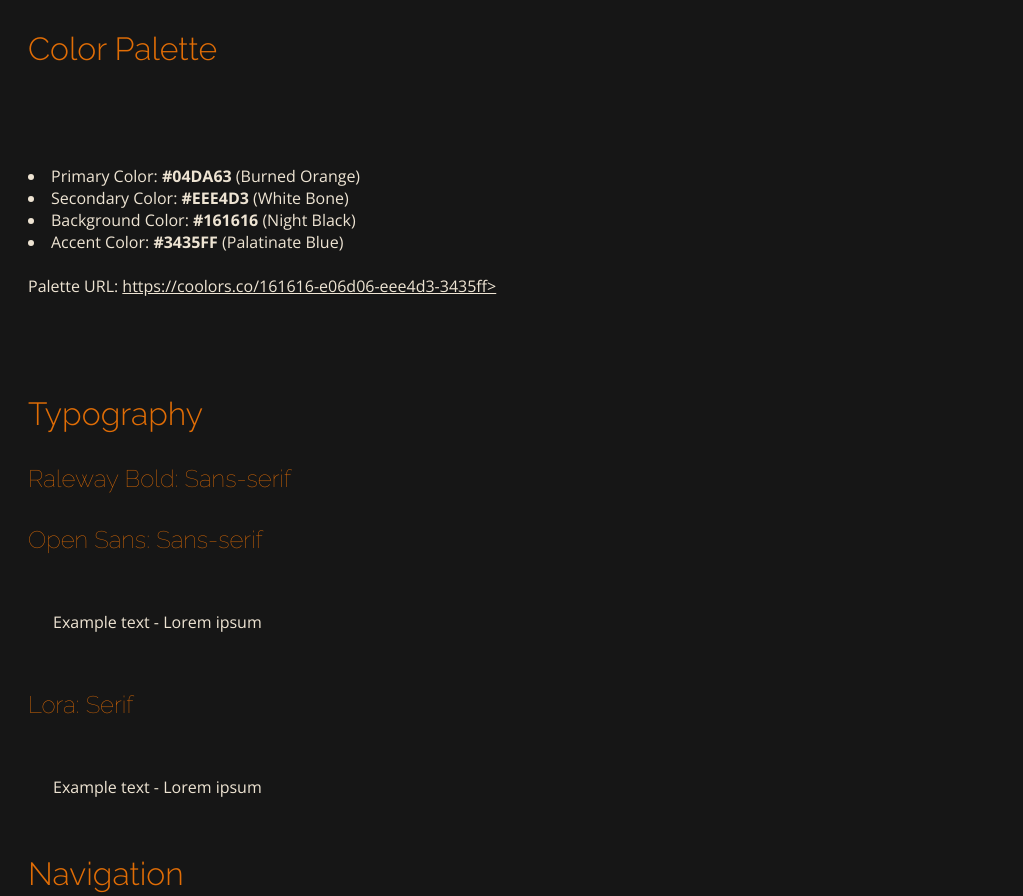
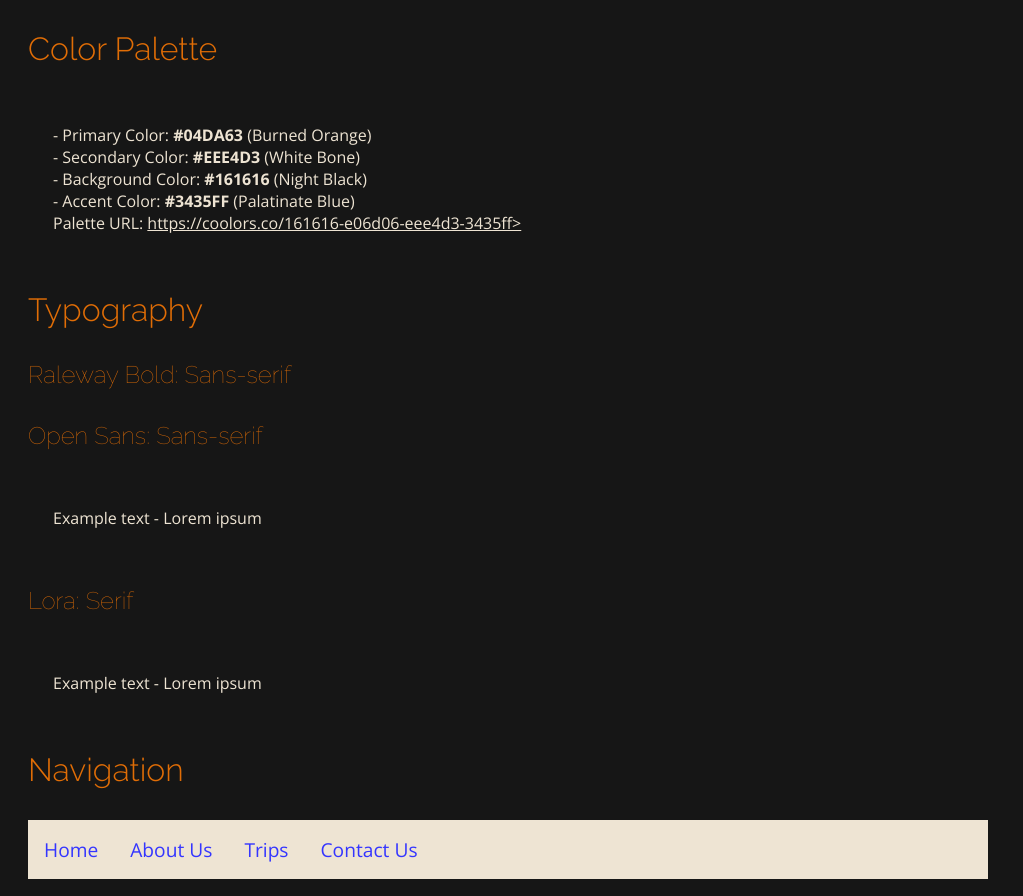
Before and after one commit to mariloptripel/wdd130, a plain HTML site: page wwr/site-plan-rafting.html in a window 1280 px wide. Shown: the part 1501-2397 px from the top of the page, without its empty margins (0-1023 px from the left). Drawn offline with nearby package versions, Linux system fonts and the light colour scheme.

Commit message:
evaluation done

```diff
--- a/wwr/site-plan-rafting.html
+++ b/wwr/site-plan-rafting.html
@@ -32,10 +32,10 @@
         <img src="images/logo.png" alt="Rafting Site Logo" width="200">
         <h2>Style Guide</h2>
         <h3>Color Palette</h3>
-        <p><li>Primary Color:  <strong>#04DA63</strong> (Burned Orange)</li>
-            <li>Secondary Color: <strong>#EEE4D3</strong> (White Bone)</li>
-            <li>Background Color: <strong>#161616</strong> (Night Black)</li>
-            <li>Accent Color: <strong>#3435FF</strong> (Palatinate Blue)</li><br>
+        <p>- Primary Color:  <strong>#04DA63</strong> (Burned Orange)<br>
+            - Secondary Color: <strong>#EEE4D3</strong> (White Bone)<br>
+            - Background Color: <strong>#161616</strong> (Night Black)<br>
+            - Accent Color: <strong>#3435FF</strong> (Palatinate Blue)<br>
             Palette URL: <a href="https://coolors.co/161616-e06d06-eee4d3-3435ff" target="_blank">https://coolors.co/161616-e06d06-eee4d3-3435ff></a>
         </p>
         <h3>Typography</h3>
```
